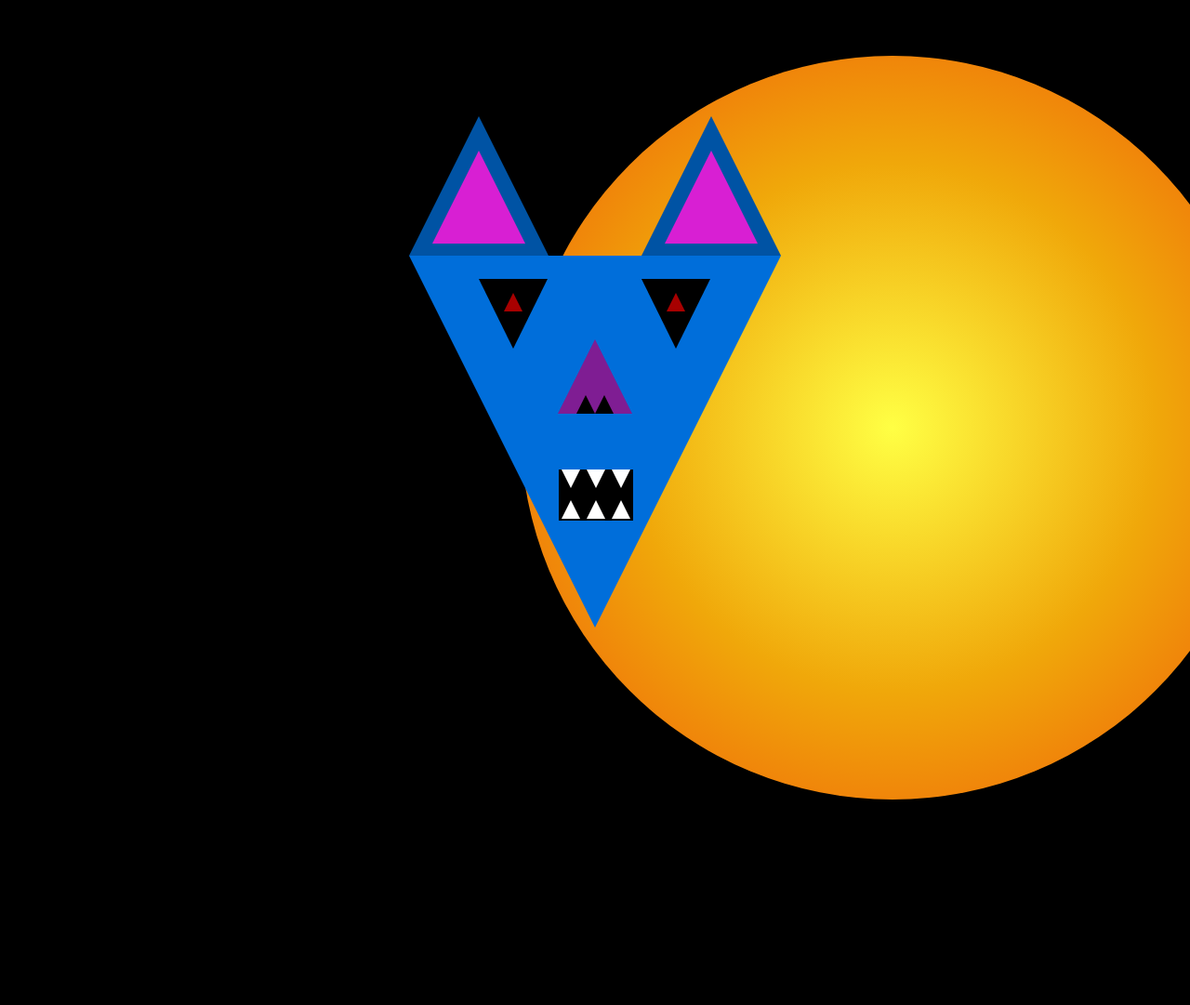
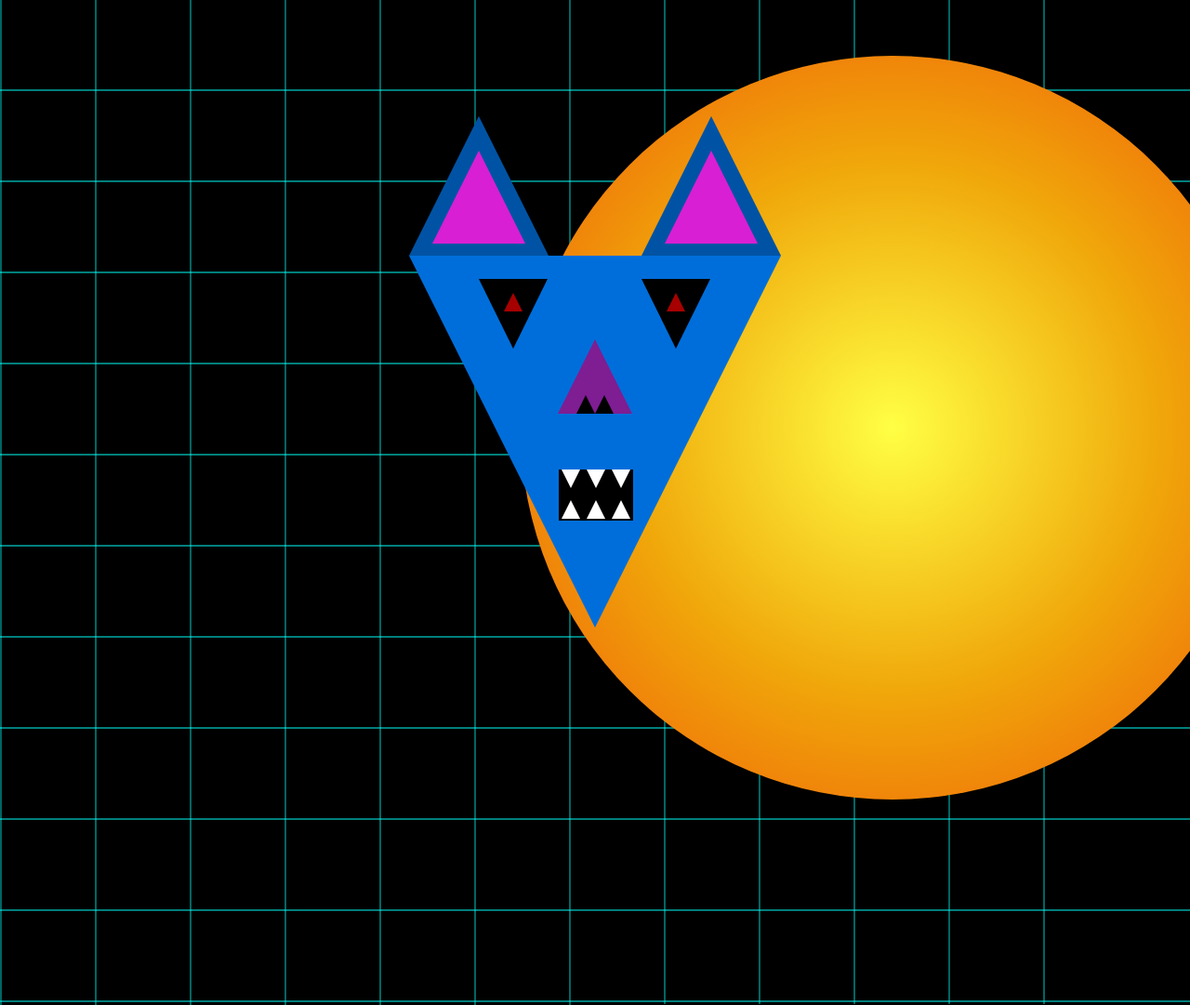
Before and after one commit to johncaseymcd/CSSCreature, a plain HTML site: page GoldBadge/cssCreature/index.html in a window 1280 px wide. Shown: the top 1081 px of the page at 93% size. Before the commit the page ends 860 px from the top, so only its background shows below. Drawn offline with Linux system fonts and the light colour scheme.

Commit message:
Added grid background

```diff
--- a/GoldBadge/cssCreature/creature.css
+++ b/GoldBadge/cssCreature/creature.css
@@ -21,6 +21,28 @@ body{
     left: 50%;
     -ms-transform: translate(-50%, -50%);
     transform: translate(-50%, -50%);
+}
+
+.hGrid{
+    border-bottom: 2px solid #00fff7;
+    width: 100%;
+    height: 96px;
+    margin: 0;
+    opacity: 50%;
+}
+
+.vGrid{
+    border-right: 2px solid #00fff7;
+    float: left;
+    height: 1080px;
+    margin-right: 100px;
+    z-index: 1;
+    position: static;
+    opacity: 40%;
+}
+
+#end{
+    margin-right: 0;
 }
 
 .leftEar{
--- a/GoldBadge/cssCreature/index.html
+++ b/GoldBadge/cssCreature/index.html
@@ -10,7 +10,40 @@
     </head>
 
     <body>
-        <div id = "background"></div>
+
+        <div class = "vGrid"></div>
+        <div class = "vGrid"></div>
+        <div class = "vGrid"></div>
+        <div class = "vGrid"></div>
+        <div class = "vGrid"></div>
+        <div class = "vGrid"></div>
+        <div class = "vGrid"></div>
+        <div class = "vGrid"></div>
+        <div class = "vGrid"></div>
+        <div class = "vGrid"></div>
+        <div class = "vGrid"></div>
+        <div class = "vGrid"></div>
+        <div class = "vGrid"></div>
+        <div class = "vGrid"></div>
+        <div class = "vGrid"></div>
+        <div class = "vGrid"></div>
+        <div class = "vGrid"></div>
+        <div class = "vGrid"></div>
+        <div class = "vGrid" id = "end"></div>
+
+        <div class = "hGrid"></div>
+        <div class = "hGrid"></div>
+        <div class = "hGrid"></div>
+        <div class = "hGrid"></div>
+        <div class = "hGrid"></div>
+        <div class = "hGrid"></div>
+        <div class = "hGrid"></div>
+        <div class = "hGrid"></div>
+        <div class = "hGrid"></div>
+        <div class = "hGrid"></div>
+        <div class = "hGrid"></div>
+
+        <div id =  "background"></div>
 
         <div id = "wrapper">
             <div class = "leftEar">
```
